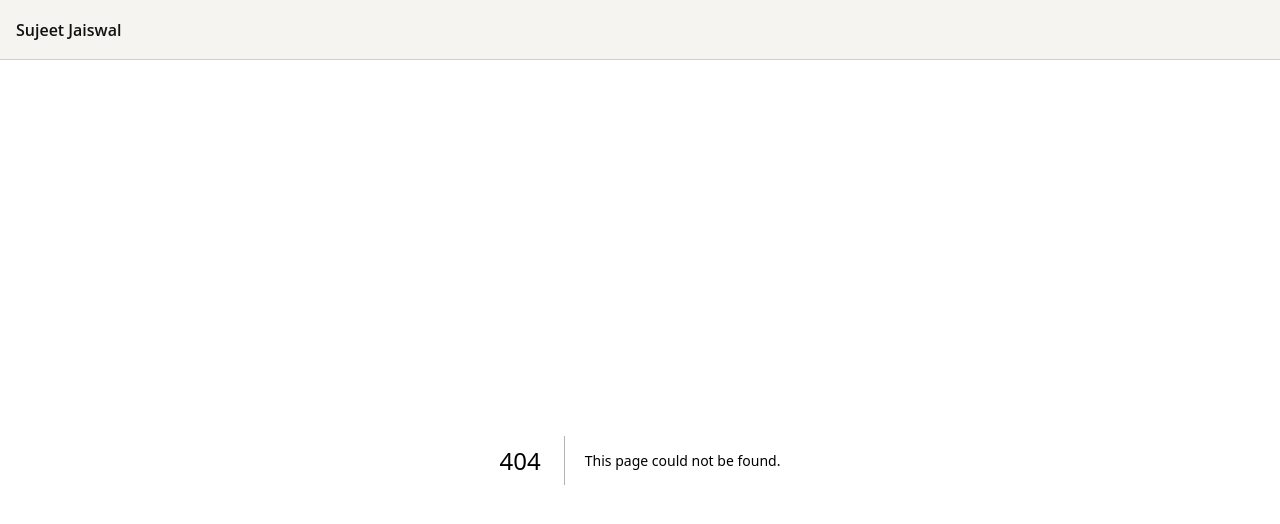
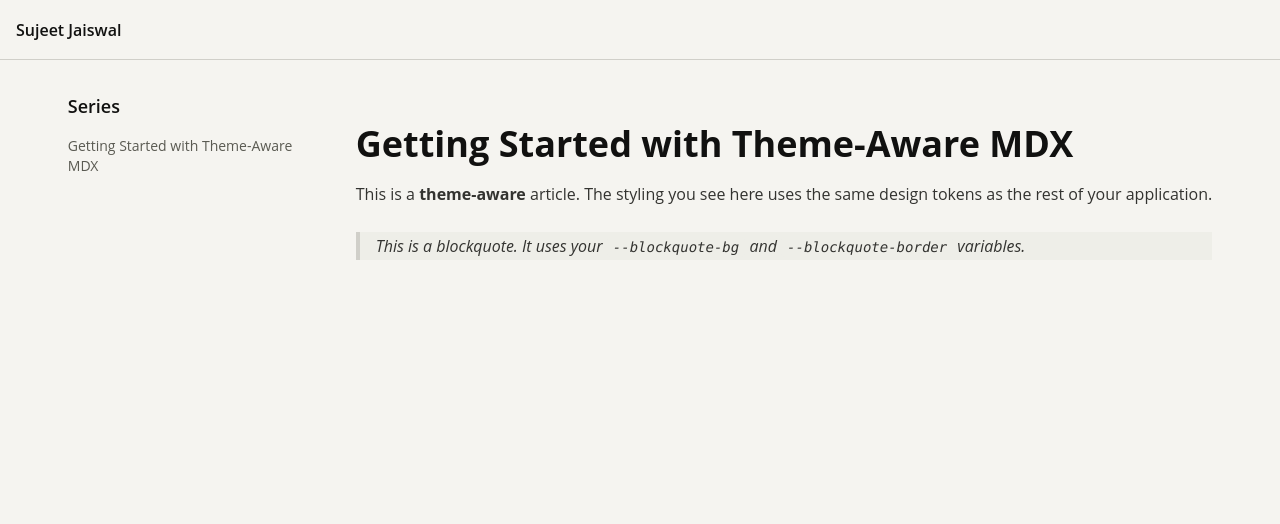
Before and after one commit to hritickjaiswal22/portfolio, a Next.js app: page /articles/1 in a window 1280 px wide. Before the commit this address had no page. Shown: the top 524 px of the page. Built offline with nearby package versions, Linux system fonts and the light colour scheme.

Commit message:
feat - @next/mdx setup v1

```diff
--- a/next.config.ts
+++ b/next.config.ts
@@ -1,10 +1,17 @@
 import type { NextConfig } from "next";
+import createMDX from "@next/mdx";
 
 const nextConfig: NextConfig = {
-  turbopack: {
-    root: __dirname, // Force Turbopack to use this project folder as the root
-  },
-  serverExternalPackages: ["mathjax-full"], // Tell Next.js not to bundle this
+  // Add 'mdx' to the pageExtensions array
+  pageExtensions: ["js", "jsx", "md", "mdx", "ts", "tsx"],
+  /* config options here */
+  cacheComponents: true,
+  partialPrefetching: true,
 };
 
-export default nextConfig;
+const withMDX = createMDX({
+  // Add any remark/rehype plugins here if needed
+  extension: /\.mdx?$/,
+});
+
+export default withMDX(nextConfig);
--- a/package.json
+++ b/package.json
@@ -10,6 +10,10 @@
   },
   "dependencies": {
     "@base-ui/react": "^1.9.0",
+    "@mdx-js/loader": "^3.1.1",
+    "@mdx-js/react": "^3.1.1",
+    "@next/mdx": "^16.4.0",
+    "@types/mdx": "^2.0.14",
     "class-variance-authority": "^0.7.1",
     "cn": "^0.4.0",
     "lucide-react": "^1.56.0",
--- /dev/null
+++ b/src/app/articles/[slug]/page.mdx
@@ -0,0 +1,10 @@
+---
+title: "Getting Started with Theme-Aware MDX"
+date: "2026-10-14"
+---
+
+# Getting Started with Theme-Aware MDX
+
+This is a **theme-aware** article. The styling you see here uses the same design tokens as the rest of your application.
+
+> This is a blockquote. It uses your `--blockquote-bg` and `--blockquote-border` variables.
--- /dev/null
+++ b/src/app/articles/layout.tsx
@@ -0,0 +1,33 @@
+// src/app/articles/layout.tsx
+import Link from "next/link";
+import { articles } from "@/lib/articles";
+
+export default function ArticlesLayout({
+  children,
+}: {
+  children: React.ReactNode;
+}) {
+  return (
+    <div className="max-w-7xl mx-auto px-4 py-8 flex gap-8">
+      {/* Left Sidebar */}
+      <aside className="w-64 shrink-0 hidden lg:block">
+        <h3 className="font-semibold text-lg mb-4 text-foreground">Series</h3>
+        <ul className="space-y-3">
+          {articles.map((article) => (
+            <li key={article.slug}>
+              <Link
+                href={`/articles/${article.slug}`}
+                className="text-muted-foreground hover:text-primary transition-colors text-sm block"
+              >
+                {article.title}
+              </Link>
+            </li>
+          ))}
+        </ul>
+      </aside>
+
+      {/* Main Content Area */}
+      <main className="flex-1 min-w-0">{children}</main>
+    </div>
+  );
+}
--- /dev/null
+++ b/src/app/articles/page.tsx
@@ -0,0 +1,5 @@
+function Articles() {
+  return <h1>Articles</h1>;
+}
+
+export default Articles;
--- /dev/null
+++ b/src/lib/articles.ts
@@ -0,0 +1,4 @@
+// src/data/articles.ts
+export const articles = [
+  { slug: "page", title: "Getting Started with Theme-Aware MDX" },
+];
--- /dev/null
+++ b/src/mdx-components.tsx
@@ -0,0 +1,123 @@
+// mdx-components.tsx
+import type { MDXComponents } from "mdx/types";
+import Link from "next/link";
+import Image from "next/image";
+
+// Define your custom components, using your CSS variables via Tailwind utilities
+const components: MDXComponents = {
+  h1: ({ children, ...props }) => (
+    <h1 className="text-4xl font-bold text-foreground mt-8 mb-4" {...props}>
+      {children}
+    </h1>
+  ),
+  h2: ({ children, ...props }) => (
+    <h2 className="text-3xl font-semibold text-foreground mt-8 mb-4" {...props}>
+      {children}
+    </h2>
+  ),
+  h3: ({ children, ...props }) => (
+    <h3 className="text-2xl font-semibold text-foreground mt-6 mb-3" {...props}>
+      {children}
+    </h3>
+  ),
+  p: ({ children, ...props }) => (
+    <p className="text-foreground-secondary leading-7 my-4" {...props}>
+      {children}
+    </p>
+  ),
+  a: ({ href, children, ...props }) => (
+    <Link
+      href={href as string}
+      className="text-primary underline underline-offset-4 hover:text-accent-hover transition-colors"
+      {...props}
+    >
+      {children}
+    </Link>
+  ),
+  ul: ({ children, ...props }) => (
+    <ul
+      className="list-disc list-inside text-foreground-secondary my-4 space-y-2"
+      {...props}
+    >
+      {children}
+    </ul>
+  ),
+  ol: ({ children, ...props }) => (
+    <ol
+      className="list-decimal list-inside text-foreground-secondary my-4 space-y-2"
+      {...props}
+    >
+      {children}
+    </ol>
+  ),
+  li: ({ children, ...props }) => (
+    <li className="leading-7" {...props}>
+      {children}
+    </li>
+  ),
+  blockquote: ({ children, ...props }) => (
+    <blockquote
+      className="border-l-4 border-blockquote-border bg-blockquote-bg pl-4 italic text-foreground-muted my-6"
+      {...props}
+    >
+      {children}
+    </blockquote>
+  ),
+  code: ({ children, ...props }) => (
+    <code
+      className="bg-background-code text-code-text px-1.5 py-0.5 rounded text-sm font-mono"
+      {...props}
+    >
+      {children}
+    </code>
+  ),
+  pre: ({ children, ...props }) => (
+    <pre
+      className="bg-background-code text-code-text p-4 rounded-lg overflow-x-auto my-6 text-sm"
+      {...props}
+    >
+      {children}
+    </pre>
+  ),
+  img: ({ src, alt, ...props }) => (
+    <Image
+      src={src as string}
+      alt={alt || ""}
+      width={800}
+      height={400}
+      className="rounded-lg my-6 border border-border-subtle"
+      {...props}
+    />
+  ),
+  hr: (props) => <hr className="border-border-subtle my-8" {...props} />,
+  table: ({ children, ...props }) => (
+    <div className="overflow-x-auto my-6">
+      <table
+        className="w-full border-collapse border border-border-subtle"
+        {...props}
+      >
+        {children}
+      </table>
+    </div>
+  ),
+  th: ({ children, ...props }) => (
+    <th
+      className="border border-border-subtle bg-background-alt p-2 text-left text-foreground"
+      {...props}
+    >
+      {children}
+    </th>
+  ),
+  td: ({ children, ...props }) => (
+    <td
+      className="border border-border-subtle p-2 text-foreground-secondary"
+      {...props}
+    >
+      {children}
+    </td>
+  ),
+};
+
+export function useMDXComponents(): MDXComponents {
+  return components;
+}
```
Also changed, not shown: 1 other file (tests, documents, lock files or other folders).
